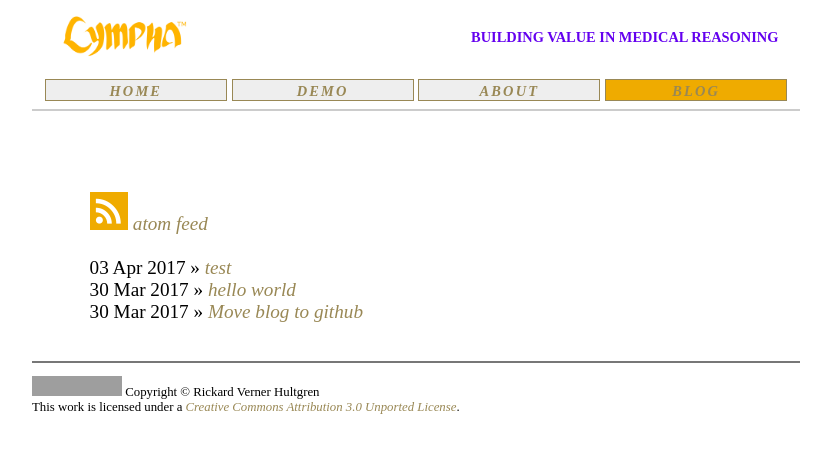
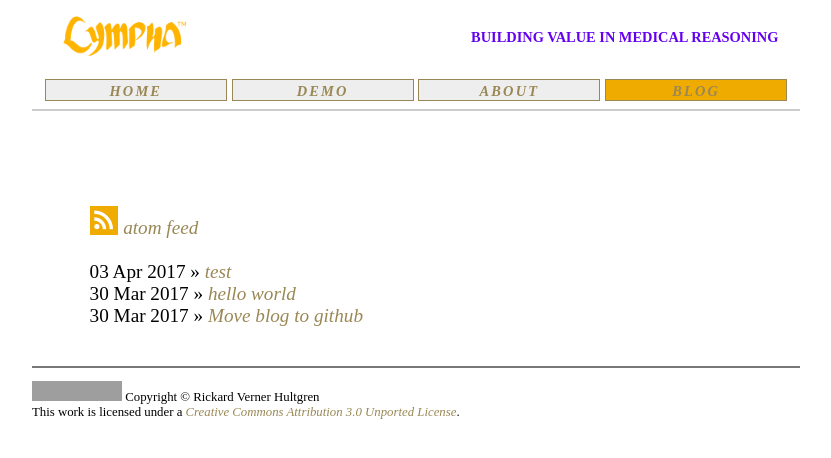
Before and after one commit to RickardHultgren/LYMPHA, a Jekyll site: the page built from blog.md, in a window 1280 px wide. Shown: the top 458 px of the page, without its empty margins (224-1055 px from the left). Built offline with Jekyll 4.4.1, drawn with Linux system fonts in a browser that asks for light colours; some web fonts are replaced; our own code applies the rules of GitHub Pages for plain Markdown files; grey boxes are pictures that could not be loaded.

Commit message:
Mr Hyde was here …

```diff
--- a/blog.md
+++ b/blog.md
@@ -4,7 +4,7 @@ document.getElementById("blogtext").style.color="#000000";
 document.getElementById("blog").className="menu2active";
 </script>
 <br><br>
-[<i class="material-icons" style="background-color:#EFAB00;color:#ffffff;font-size:2em;">rss_feed</i> atom feed](http://rickardhultgren.github.io/lympha/atom.xml)
+[<i class="material-icons" style="background-color:#EFAB00;color:#ffffff;font-size:1.5em;margin-top:.5em; margin-bottom:-.5em; ">rss_feed</i> atom feed](http://rickardhultgren.github.io/lympha/atom.xml)
 <br><br>
 {% for post in site.posts %}
 {{ post.date | date_to_string }} &raquo; <a href="/lympha{{post.url}}">{{ post.title }}</a>
```
